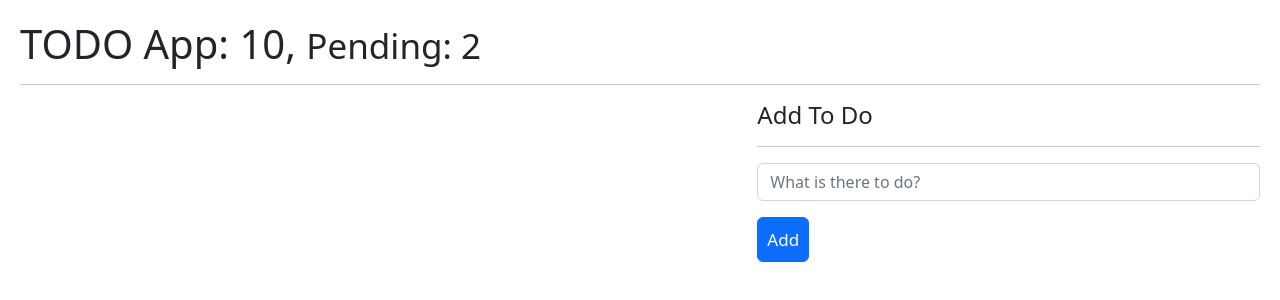
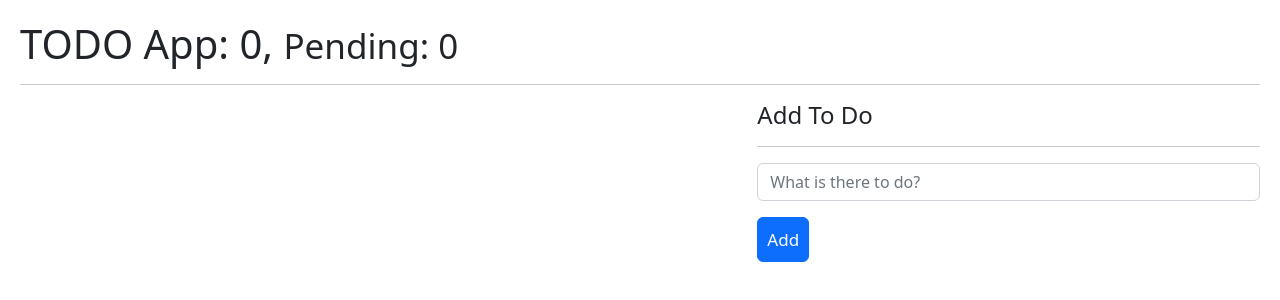
Before and after one commit to JulianCeleita/hook-app, a React (Vite) app: page / in a window 1280 px wide. Shown: the top 300 px of the page. Built offline with nearby package versions, Linux system fonts and the light colour scheme.

Commit message:
new customHook useTodos, cleaning code and finish

```diff
--- a/src/hooks/index.ts
+++ b/src/hooks/index.ts
@@ -1,5 +1,4 @@
-
-
 export * from './useCounter';
 export * from './useFetch';
 export * from './useForm';
+export * from './useTodos';
--- /dev/null
+++ b/src/hooks/useTodos.tsx
@@ -0,0 +1,46 @@
+import { useEffect, useReducer } from "react";
+import { todoReducer } from "../useReducer/todoReducer";
+
+const init = () => {
+  return JSON.parse(localStorage.getItem("todos")) || [];
+};
+
+export const useTodos = () => {
+  const [todos, dispatch] = useReducer(todoReducer, [], init);
+
+  useEffect(() => {
+    localStorage.setItem("todos", JSON.stringify(todos));
+  }, [todos]);
+
+  const handleNewTodo = (todo: any) => {
+    const action = {
+      type: "Add Todo",
+      payload: todo,
+    };
+
+    dispatch(action);
+  };
+
+  const handleDeleteTodo = (id: any) => {
+    dispatch({
+      type: "Remove Todo",
+      payload: id,
+    });
+  };
+
+  const handleToggleTodo = (id: any) => {
+    dispatch({
+      type: "Toggle Todo",
+      payload: id,
+    });
+  };
+
+  return {
+    todos,
+    todosCount: todos.length,
+    pendingTodosCount: todos.filter((todo:any)=>!todo.done).length,
+    handleDeleteTodo,
+    handleNewTodo,
+    handleToggleTodo
+  };
+};
--- a/src/useReducer/TodoApp.tsx
+++ b/src/useReducer/TodoApp.tsx
@@ -1,70 +1,23 @@
-import { useReducer, useEffect } from "react";
 import { TodoAdd } from "./TodoAdd";
 import { TodoList } from "./TodoList";
-import { todoReducer } from "./todoReducer";
-
-export const initialState = [
-  /*   {
-    id: new Date().getTime(),
-    description: "Ir a Pandala",
-    done: false,
-  },
-
-  {
-    id: new Date().getTime() * 3,
-    description: "Ir a Fuegodala",
-    done: false,
-  }, */
-];
-
-const init = () => {
-  return JSON.parse(localStorage.getItem("todos")) || [];
-};
+import { useTodos } from "../hooks/useTodos";
 
 export const TodoApp = () => {
-  const [todos, dispatch] = useReducer(todoReducer, initialState, init);
-
-  useEffect(() => {
-    localStorage.setItem("todos", JSON.stringify(todos));
-  }, [todos]);
-
-  const handleNewTodo = (todo: any) => {
-    const action = {
-      type: "Add Todo",
-      payload: todo,
-    };
-
-    dispatch(action);
-  };
-
-  const handleDeleteTodo = (id:any)=> {
-    dispatch({
-      type: "Remove Todo",
-      payload: id
-    });
-  };
-
-  const handleToggleTodo = (id:any)=> {
-    dispatch({
-      type: "Toggle Todo",
-      payload: id
-    })
-  }
+  const { todos, todosCount, pendingTodosCount, handleDeleteTodo, handleNewTodo, handleToggleTodo } = useTodos();
 
   return (
     <>
       <h1>
-        {" "}
-        TODO App: 10, <small> Pending: 2</small>{" "}
+        TODO App: {todosCount}, <small> Pending: {pendingTodosCount} </small>
       </h1>
       <hr />
 
       <div className="row">
         <div className="col-7">
           <TodoList
-          todos={todos}
-          onDeleteTodo={ handleDeleteTodo }
-          onToggleTodo={ handleToggleTodo}
+            todos={todos}
+            onDeleteTodo={handleDeleteTodo}
+            onToggleTodo={handleToggleTodo}
           />
         </div>
 
--- a/src/useReducer/index.ts
+++ b/src/useReducer/index.ts
@@ -1,5 +1,6 @@
 export * from './TodoAdd';
 export * from './TodoApp';
+export * from './TodoItem';
 export * from './TodoList';
 export * from './intro-reducer';
 export * from './todoReducer';
```
